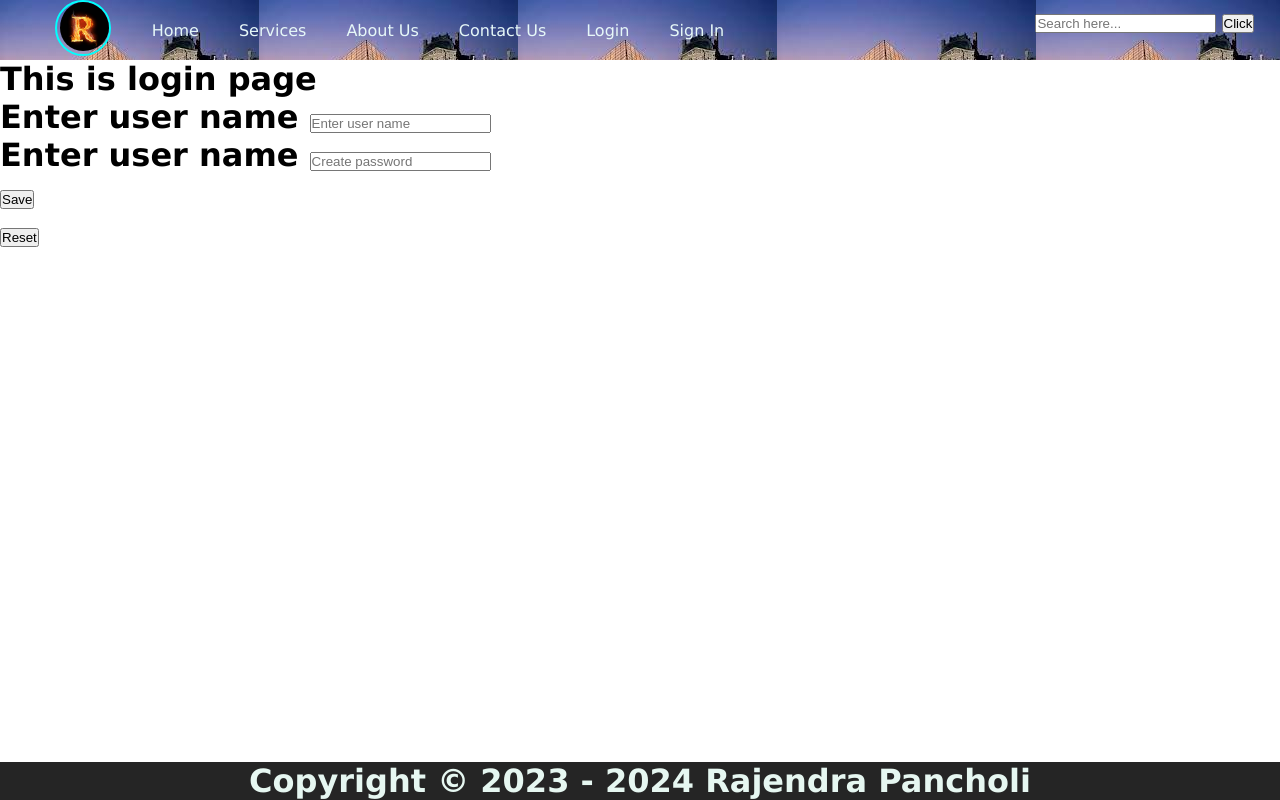
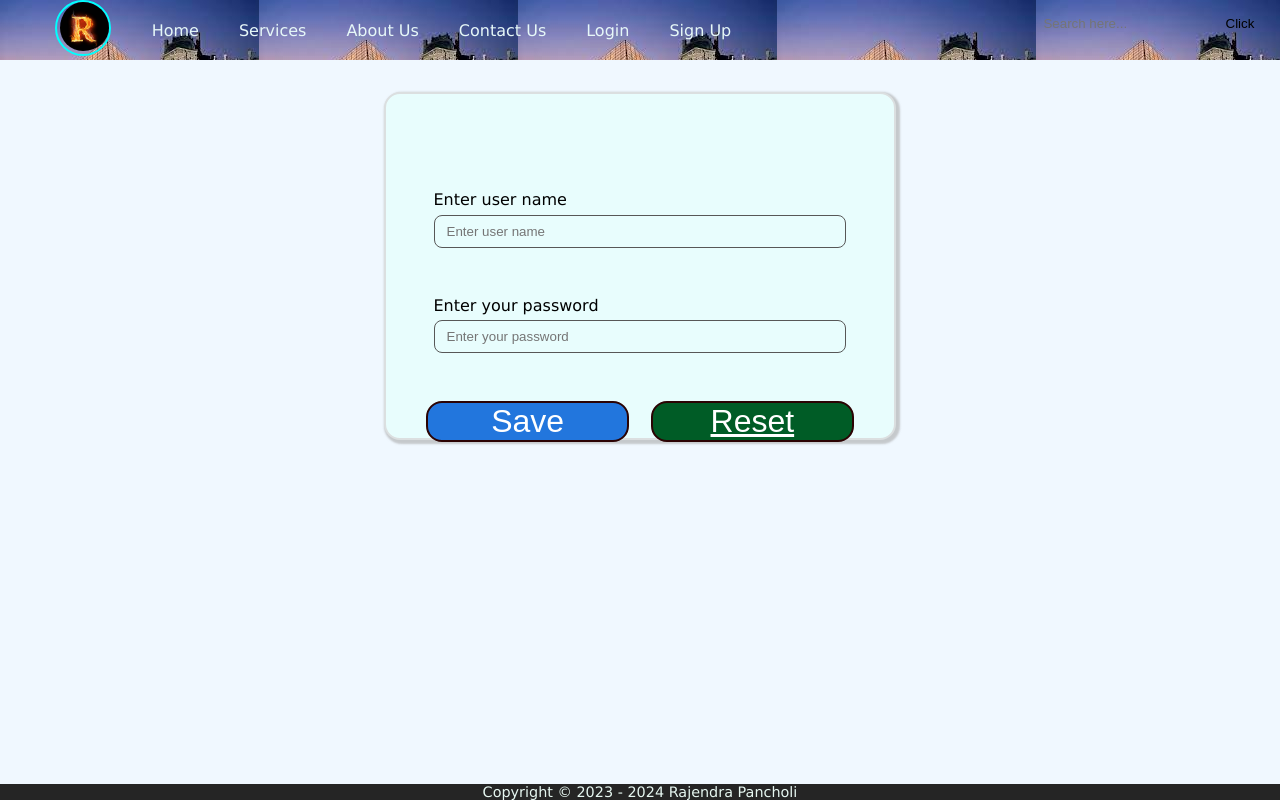
Before and after one commit to rajendrapancholi/crms, a Django app: template templates/login.html in a window 1280 px wide. Run offline with Django 4.2, Linux system fonts and the light colour scheme; the template is opened without the code that fills it, so the values that code supplies are empty.

Commit message:
user login

```diff
--- a/pr05/urls.py
+++ b/pr05/urls.py
@@ -21,3 +21,6 @@ urlpatterns = [
     path('admin/', admin.site.urls),
     path('', include("r_app.urls")),
 ]
+admin.site.site_header = "Rajendra Pancholi Admin"
+admin.site.site_title = "Rajendra Pancholi Admin Portal"
+admin.site.index_title = "Welcome to Rajendra Pancholi"
--- a/r_app/urls.py
+++ b/r_app/urls.py
@@ -5,6 +5,7 @@ from r_app import views
 urlpatterns = [
     path('admin/', admin.site.urls),
     path('', views.index, name="home"),
-    path('login', views.login_user, name="login"),
-    path('logout', views.logout_user, name="logout"),
+    path('login/', views.login_user, name="login"),
+    path('logout/', views.logout_user, name="logout"),
+    path('signup/', views.signup, name="signup"),
 ]
--- a/static/css/base.css
+++ b/static/css/base.css
@@ -66,6 +66,7 @@ body{
 
 .footer{
     width: 100%;
+    font-size: 1rem;
     position: fixed;
     bottom: 0%;
     background-color: rgb(37, 37, 37);
--- a/static/css/login.css
+++ b/static/css/login.css
@@ -15,7 +15,7 @@ body{
     border-radius: 1rem;
     border: 2px solid rgb(219, 223, 224);
     width: 50ch;
-    height: 550px;
+    height: 37vh;
     display: block;
     background-color: hsl(180, 83%, 95%);
 
@@ -30,17 +30,12 @@ button {
   padding: 0;
   margin: 0;
 }
-.elements{
+.item{
     text-align: justify;
-    margin: 4rem;
-
-}
-.elements li{
-    list-style: none;
-    padding: 2%;
+    margin: 3rem;
+    /* padding: 2%; */
 }
 input[type="text"],
-input[type="email"],
 input[type="password"]
  {
   font: 1.25rem ;
@@ -68,12 +63,17 @@ input[type="password"]:focus
 .button {
     transition-duration: 0.4s;
 }
+.btn-form{
+  display: inline;
+  margin: auto;
+}
 .btn{
-    text-align: center;
-
+  text-align: center;
+  align-items: center;
 }
 .btn button{
-    font-size: 150%;
+    font-size: 2rem;
+    display: inline-block;
 
   }
   button[type="submit"]{
@@ -81,7 +81,6 @@ input[type="password"]:focus
   background-color: hsl(213, 73%, 50%);
   color: white;
   border-radius: 1rem;
-  display: inline-block;
   width: 40%;
 }
 button[type="reset"] {
@@ -89,7 +88,6 @@ button[type="reset"] {
   background-color: hsl(145, 100%, 18%);
   color: white;
   border-radius: 1rem;
-  display: inline-block;
   width: 40%;
 }
 
@@ -112,3 +110,15 @@ textarea:focus {
   outline: none;
   box-shadow: 0 0 0 3px hsl(213, 90%, 70%);
 }
+.footer{
+  width: 100%;
+    position: fixed;
+    bottom: 0%;
+    background-color: rgb(37, 37, 37);
+    align-items: center;
+    justify-content: center;
+    color: rgb(230, 247, 241);
+    text-align: center;
+    font-size: 0.9rem;
+    display: flex;
+}
--- a/templates/base.html
+++ b/templates/base.html
@@ -8,6 +8,8 @@
         <meta name="viewport" content="width=device-width, initial-scale=1">
         <link rel="icon" type="image/x-icon" href="{% static 'fav/favicon.ico' %}">
         <link rel="stylesheet" href="{% static 'css/base.css' %}">
+        <link rel="stylesheet" href="https://cdnjs.cloudflare.com/ajax/libs/font-awesome/6.4.2/css/all.min.css">
+
     </head>
     <body>
         <div class="navBar background">
@@ -23,9 +25,13 @@
                         <li><a href="service">Services</a></li>
                         <li><a href="about">About Us</a></li>
                         <li><a href="contact">Contact Us</a></li>
-                        <li><a href="login">Login</a></li>
-                        <li><a href="signin">Sign In</a></li>
-                    </span>
+                        {% if user.is_authenticated %}
+                            <li><a href="{% url 'logout' %}">Logout</a></li>
+                        {% else %}
+                            <li><a href="{% url 'login' %}">Login</a></li>
+                            <li><a href="{% url 'signup' %}">Sign Up</a></li>
+                        {% endif %}
+                        </span>
                  </ul>
             <!-- </div> -->
 
@@ -35,10 +41,14 @@
             </div>
 
         </div>
+        {% if messages %}
+         {% for message in messages %}
+            <strong>{{message}}</strong>
+         {% endfor %}
+        {% endif %}
         {% block body %}{% endblock body %}
         <div class="footer">
-        {% block footer %}{% endblock footer %}
-
+            {% block footer %}{% endblock footer %}
             <p>Copyright © 2023 - 2024 <a href="http://www.rajendrapancholi.blogspot.com" target="_blank">Rajendra Pancholi</a></p>
         </div>
     </body>
--- a/templates/login.html
+++ b/templates/login.html
@@ -1,30 +1,35 @@
-<!DOCTYPE html>
+
 {% extends 'base.html' %}
+{% load static %}
 {% block title %}Login{% endblock title %}
+
 {% block body %}
-<h1>This is login page<h1>
-    <form action="home" method="post">
-    <div class="main">
+<link rel="stylesheet" href="{% static 'css/login.css' %}">
+{% if user.is_authenticated %}
+    <h1>Welcome to "{{user.username}}"<h1></br>
+    <h2>dashboard</h2>
+{% else %}
+    <form action="{% url 'login' %}" method="POST">
+        {% csrf_token %}
+        <div class="container">
             <div class="item">
                 <label for="username">Enter user name</label>
-            <input type="text" name="username" id="username" placeholder="Enter user name">
+                <input  required type="text" name="username" id="username" placeholder="Enter user name">
             </div>
             <div class="item">
-            <label for="password">Enter user name</label>
-            <input type="password" name="username" id="password" placeholder="Create password">
+                <label for="password">Enter your password</label>
+                <input required type="password" name="password" id="password" placeholder="Enter your password">
             </div>
             <div class="btn">
-            <div>
+                <span class="btn-form">
                     <button type="submit">Save</button>
-            </div>
-            <div>
+                </span>
+                <span class="btn-form">
                     <button type="reset">Reset</button>
+                </span>
             </div>
         </div>
-    </div>
-
-
-
     </form>
+{% endif %}
 
 {% endblock body %}
--- a/templates/logout.html
+++ b/templates/logout.html
@@ -0,0 +1,5 @@
+{% extends 'base.html' %}
+{% block title %}Logged{% endblock title %}
+{% block body %}
+<h1>You have logged in </h1>
+{% endblock body %}
--- /dev/null
+++ b/templates/signup.html
@@ -0,0 +1,6 @@
+{% extends 'base.html' %}
+{% block title %}Sign Up{% endblock title %}
+{% block body %}
+This is Sign Up form
+
+{% endblock body %}
```
Also changed, not shown: r_app/views.py (+25 -4 lines), pr05/settings.py (line endings or trailing spaces). Lines whose indentation alone changed are shown as unchanged.
